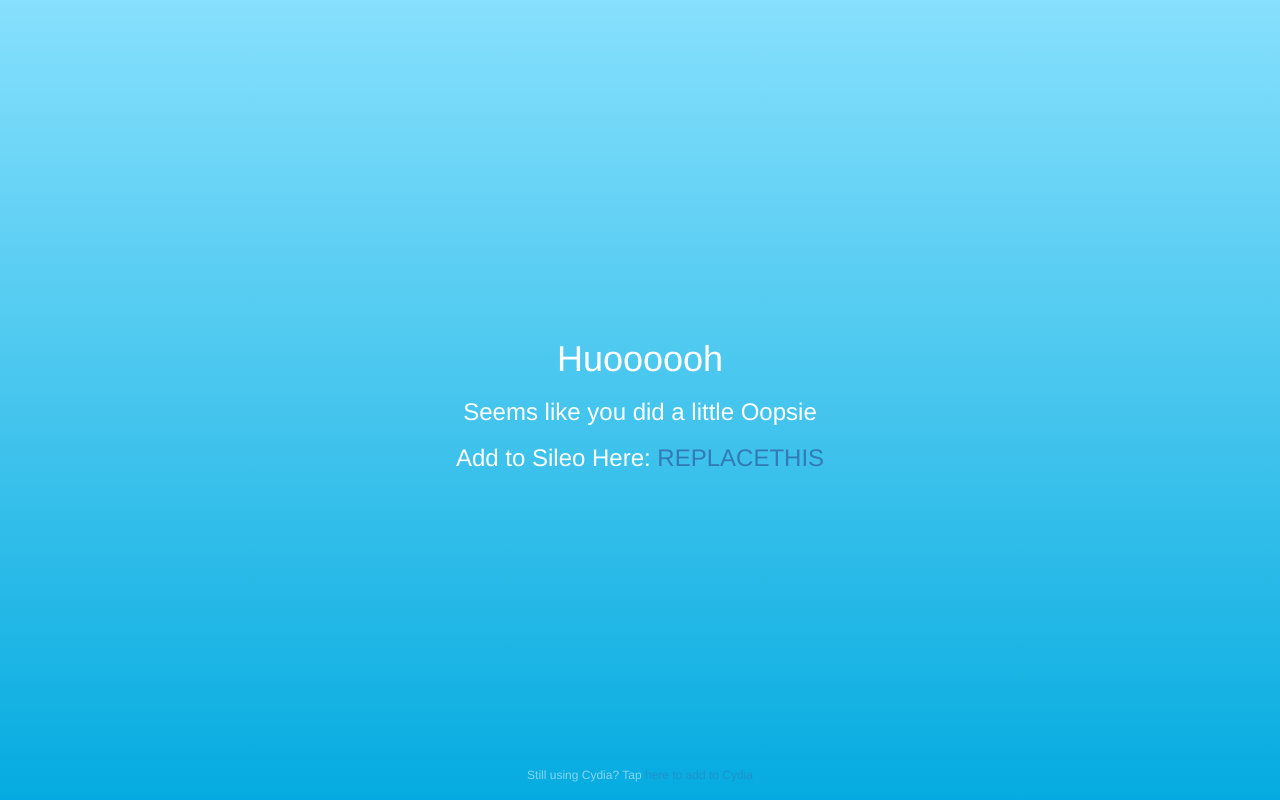
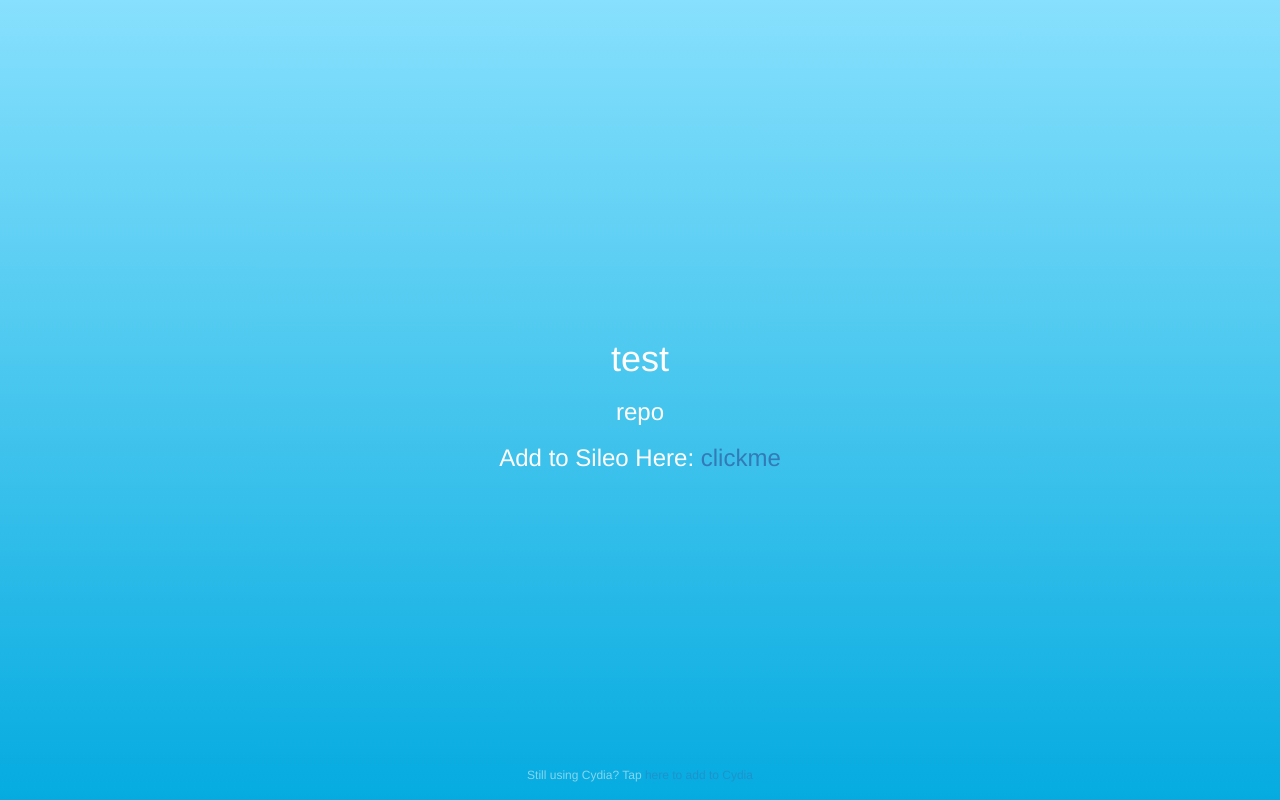
Before and after one commit to saminator500/SidiaTest, a plain HTML site: page index.html in a window 1280 px wide. Drawn offline with nearby package versions, Linux system fonts and the light colour scheme.

Commit message:
Update index.html

```diff
--- a/index.html
+++ b/index.html
@@ -52,11 +52,11 @@ height: 100%;
 <body>
 
   <div class="container">
-<h1>Huoooooh</h1>
+<h1>test</h1>
 
-<h3> Seems like you did a little Oopsie</h3>
+<h3> repo</h3>
 
-<h3> Add to Sileo Here: <a href="sileo://source/REPLACETHIS">REPLACETHIS</a></h3>
+<h3> Add to Sileo Here: <a href="sileo://source/https://saminator500.github.io/SidiaTest/">clickme</a></h3>
 
 </div>
 
@@ -66,7 +66,7 @@ height: 100%;
 
 <div class="obsolete_cydia"> <!-- This is Using Essentialis' "index.html", they added "obsolete_cydia" bullshit. Not Me (Sukarodo) -->
 
-  <h6> Still using Cydia? Tap <a href="cydia://url/https://cydia.saurik.com/api/share#?source=REPLACETHIS">here to add to Cydia</a></h6>
+  <h6> Still using Cydia? Tap <a href="cydia://url/https://cydia.saurik.com/api/share#?source=https://saminator500.github.io/SidiaTest/">here to add to Cydia</a></h6>
 
 </div>
 </body>
```
